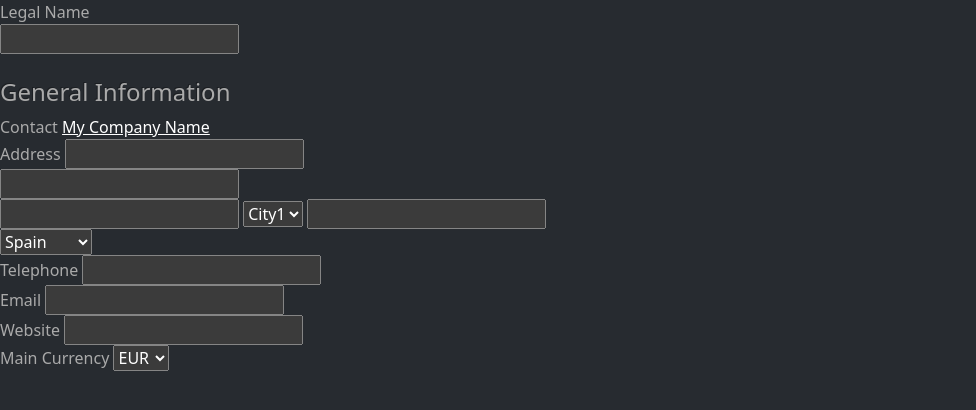
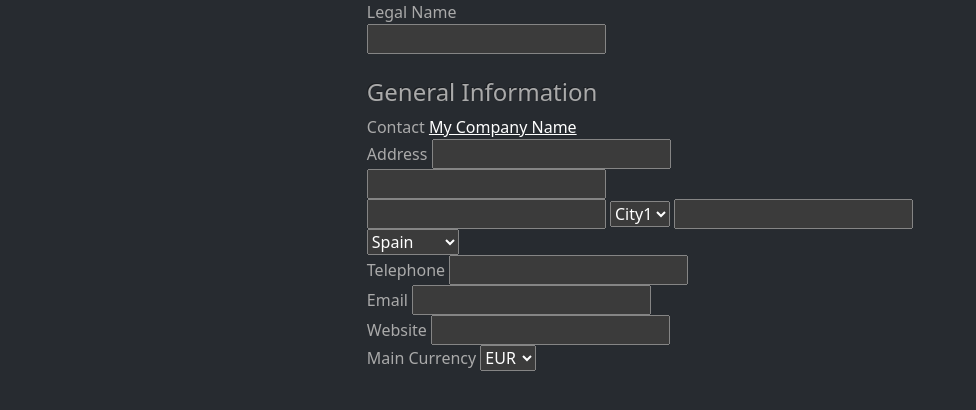
Before and after one commit to ERPDAM2/ERP-DAM2, a Flask app: template erpdam2/View/templates/configuration.html in a window 1280 px wide. Shown: the part 56-466 px from the top of the page, without its empty margins (0-976 px from the left). Run offline with Flask 2, Linux system fonts and the light colour scheme; the template is opened without the code that fills it, so the values that code supplies are empty; some libraries are stand-ins or nearby versions.

Commit message:
Configuration -

```diff
--- a/erpdam2/View/templates/configuration.html
+++ b/erpdam2/View/templates/configuration.html
@@ -5,6 +5,8 @@
         <meta charset="ISO-8859-1"/>
     </head>
     <body>
+      <div style="text-align: center;">
+        <div style="display: inline-block; text-align: left;">
         <form>
             <!-- Company configuration form -->
             <label for="legalName">Legal Name</label><br>
@@ -40,5 +42,7 @@
                 <option value="currency3">HKD</option>
               </select>
         </form>
+        </div>
+      </div>
     </body>
 {% endblock %}
```
